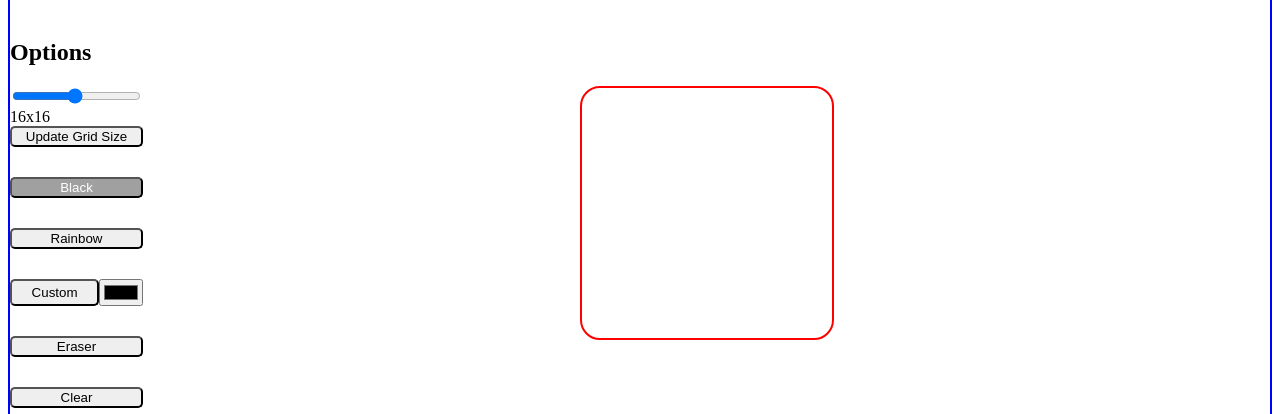
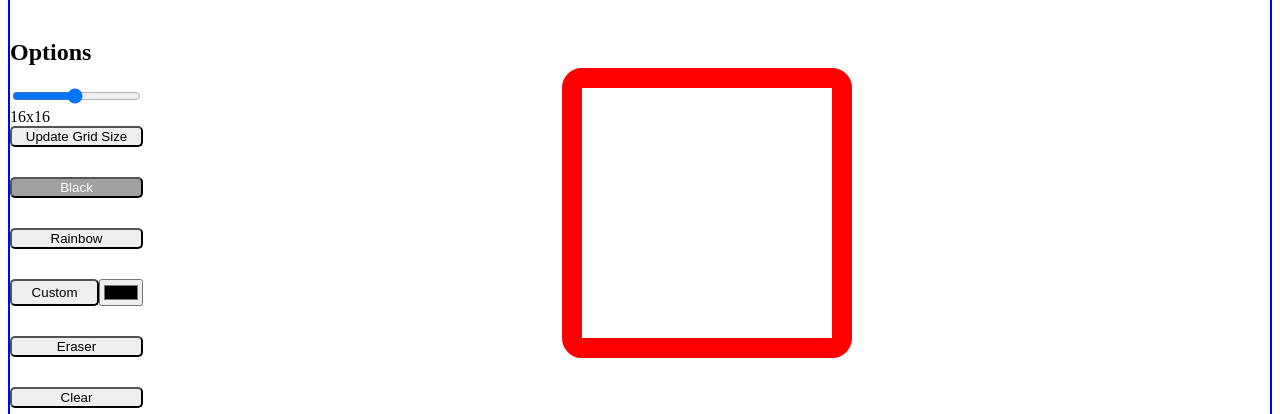
Before and after one commit to kedricdaly/odin-etch-a-sketch, a plain HTML site: page index.html in a window 1280 px wide. Shown: the part 71-485 px from the top of the page. Drawn offline with Linux system fonts and the light colour scheme.

Commit message:
feat(design): increase easel border

```diff
--- a/style.css
+++ b/style.css
@@ -31,9 +31,7 @@ body {
     flex: 0 1 0;
     flex-flow: column wrap;
 
-    border-width: 2px;
-    border-color: red;
-    border-style: solid;
+    border: 20px solid red;
     border-radius: 20px;
 
 }
```
